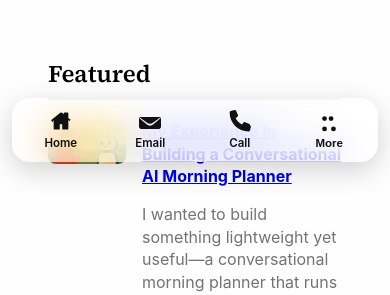
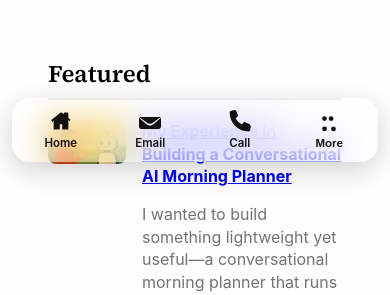
Before and after one commit to RahulBhattacharya1/RahulBhattacharya1.github.io, a Jekyll site: the page built from index.html, in a window 390 px wide. Shown: the part 728-1023 px from the top of the page. Built offline with Jekyll 4.4.1, drawn with Linux system fonts in a browser that asks for light colours; the list of posts is cut into pages by our own code.

Commit message:
Update main.scss

```diff
--- a/assets/css/main.scss
+++ b/assets/css/main.scss
@@ -426,7 +426,7 @@
   .mobile-glassbar::before{
     content:""; position: absolute; left: 12px; right: 12px; bottom: calc(10px + env(safe-area-inset-bottom));
     height: 64px; border-radius: 18px;
-    background: rgba(255,255,255,.6);  /* set transparency */
+    background: rgba(255,255,255,.4);  /* set transparency */
     backdrop-filter: saturate(180%) blur(18px);
     -webkit-backdrop-filter: saturate(180%) blur(18px);
     box-shadow: 0 8px 28px rgba(0,0,0,.18);
```
